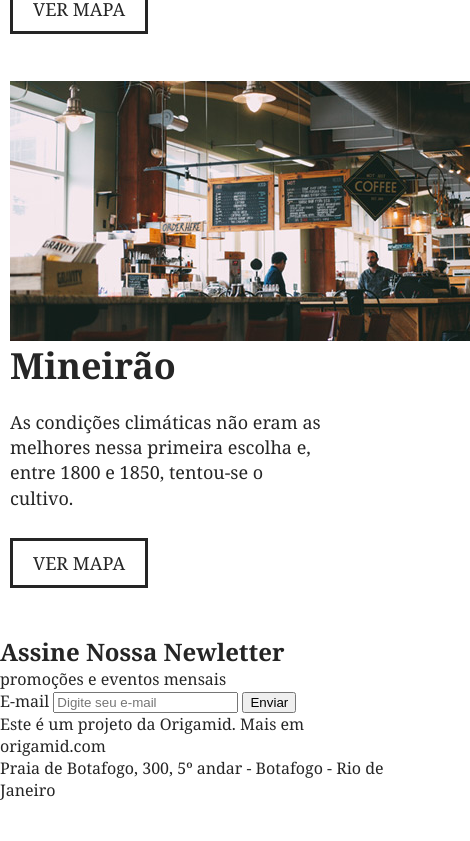
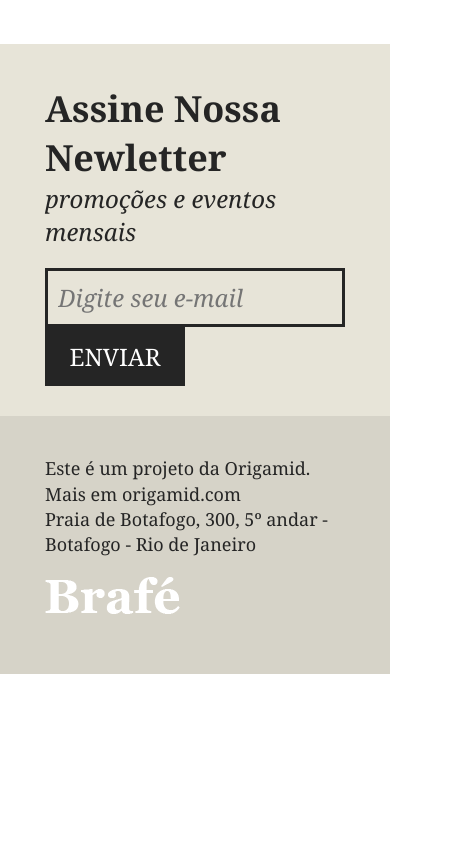
Before and after one commit to brunocsdev/brafe, a plain HTML site: page index.html in a window 390 px wide. Shown: the part 3920-4761 px from the top of the page, 470 px wide, since content can reach past the window. After the commit the page ends 4594 px from the top, so only its background shows below. Drawn offline with Linux system fonts and the light colour scheme.

Commit message:
definido footer e finalizando responsivo

```diff
--- a/css/style.css
+++ b/css/style.css
@@ -1,3 +1,5 @@
+/* Reset */
+
 /* Reset */
 
 body,
@@ -13,6 +15,10 @@ ul {
 body {
   font-family: Georgia, "Times New Roman", Times, serif;
   color: #252525;
+}
+
+* {
+  box-sizing: border-box;
 }
 /* Menu */
 
@@ -56,12 +62,34 @@ body {
   font-size: 1.125em;
 }
 
+@media (max-width: 739px) {
+  .menu {
+    text-align: center;
+  }
+
+  a.menu-logo {
+    float: none;
+    margin: 0 auto;
+  }
+
+  .menu-nav {
+    float: none;
+    clear: both;
+  }
+}
+
 .intro {
   background: url("../img/bg-intro.jpg") no-repeat center center;
   background-size: cover;
   padding: 150px 0;
   text-align: center;
   color: #fff;
+}
+
+@media (max-width: 739px) {
+  .intro {
+    padding: 60px 0;
+  }
 }
 
 .intro h1 {
@@ -139,6 +167,27 @@ body {
   max-width: 460px;
 }
 
+@media (min-width: 740px) and (max-width: 980px) {
+  .sobre-container {
+    max-width: 720px;
+  }
+
+  .sobre-item {
+    width: 340px;
+  }
+}
+
+@media (max-width: 739px) {
+  .sobre-container {
+    max-width: 300px;
+  }
+
+  .sobre-item {
+    width: 300px;
+    margin: 0 auto;
+  }
+}
+
 .produtos {
   background: #e7e4d8;
   padding: 60px 0;
@@ -180,6 +229,26 @@ body {
   margin: 20px auto;
   border: 5px solid #e7e8d8;
   box-shadow: 0 0 0 10px currentColor;
+}
+
+@media (min-width: 740px) and (max-width: 980px) {
+  .produtos-container {
+    max-width: 720px;
+  }
+
+  .produtos-item {
+    width: 220px;
+  }
+}
+
+@media (max-width: 739px) {
+  .produtos-container {
+    max-width: 300px;
+  }
+
+  .produtos-item {
+    margin: 0 auto 20px auto;
+  }
 }
 
 h2.paulista::before {
@@ -268,3 +337,166 @@ h2.mineiro::before {
   color: #252525;
   padding: 10px 20px;
 }
+
+@media (min-width: 740px) and (max-width: 980px) {
+  .locais {
+    max-width: 720px;
+  }
+
+  .locais-item > div,
+  .locais-item > img {
+    width: 340px;
+  }
+
+  .locais-item p {
+    margin-bottom: 23px;
+  }
+}
+
+@media (max-width: 739px) {
+  .locais {
+    max-width: 300px;
+  }
+
+  .locais-item > div,
+  .locais-item > img {
+    width: 300px;
+    margin: 0;
+  }
+}
+
+.assine {
+  background: #e7e4d8;
+  padding: 30px 0;
+}
+
+.assine-container {
+  max-width: 960px;
+  margin: 0 auto;
+}
+
+.assine-container::after,
+.assine-container::before {
+  content: "";
+  display: table;
+  clear: both;
+}
+
+.assine-container > div {
+  width: 460px;
+  margin: 0 10px;
+  float: left;
+}
+
+.assine-container > div > h2 {
+  font-size: 2.25em;
+}
+
+.assine-container > div > p {
+  font-size: 1.5em;
+  font-style: italic;
+}
+
+.assine form {
+  width: 460px;
+  margin: 10px 10px 0 10px;
+  float: left;
+}
+
+.assine form label {
+  display: none;
+}
+
+.assine input {
+  width: 320px;
+  border: 3px solid #252525;
+  background: none;
+  font-size: 1.5em;
+  font-style: italic;
+  font-family: Georgia, "Times New Roman", Times, serif;
+  padding: 10px;
+  float: left;
+}
+
+.assine button {
+  background: #252525;
+  border: none;
+  font-family: Georgia, "Times New Roman", Times, serif;
+  text-transform: uppercase;
+  font-size: 1.5em;
+  width: 140px;
+  padding: 13px 0;
+  color: #fff;
+  cursor: pointer;
+}
+
+@media (min-width: 740px) and (max-width: 980px) {
+  .assine-container {
+    max-width: 720px;
+  }
+
+  .assine-container > div,
+  .assine-container form,
+  .assine-container input {
+    width: 340px;
+  }
+}
+
+@media (max-width: 739px) {
+  .assine-container {
+    max-width: 300px;
+  }
+
+  .assine-container > div,
+  .assine-container form,
+  .assine-container input {
+    width: 300px;
+    margin: 10px 0 0 0;
+  }
+}
+
+.footer {
+  background: #d6d3c8;
+  padding: 40px 0;
+}
+
+.footer-container {
+  max-width: 960px;
+  margin: 0 auto;
+}
+
+.footer-container::after,
+.footer-container::before {
+  content: "";
+  display: table;
+  clear: both;
+}
+
+.footer p {
+  float: left;
+  margin: 0 10px;
+  font-size: 1.125em;
+  line-height: 1.4em;
+}
+
+.footer img {
+  float: right;
+  margin: 0 10px;
+  display: block;
+}
+
+@media (max-width: 739px) {
+  .footer-container {
+    max-width: 300px;
+  }
+
+  .footer p {
+    float: none;
+    margin: 0px;
+  }
+
+  .footer img {
+    float: none;
+    margin: 20px 0;
+  }
+}
--- a/index.html
+++ b/index.html
@@ -96,8 +96,8 @@
 
   </section>
 
-  <section>
-    <div>
+  <section class="assine">
+    <div class="assine-container">
       <div>
         <h2>Assine Nossa Newletter</h2>
         <p>promoções e eventos mensais</p>
@@ -110,10 +110,12 @@
     </div>
   </section>
 
-  <footer>
-    <p>Este é um projeto da Origamid. Mais em origamid.com<br>Praia de Botafogo, 300, 5º andar - Botafogo - Rio de Janeiro</p>
+  <footer class="footer">
+    <div class="footer-container">
+      <p>Este é um projeto da Origamid. Mais em origamid.com<br>Praia de Botafogo, 300, 5º andar - Botafogo - Rio de Janeiro</p>
 
-    <img src="img/brafe.png" alt="Brafé">
+      <img src="img/brafe.png" alt="Brafé">
+    </div>
   </footer>
 
 </body>
```
